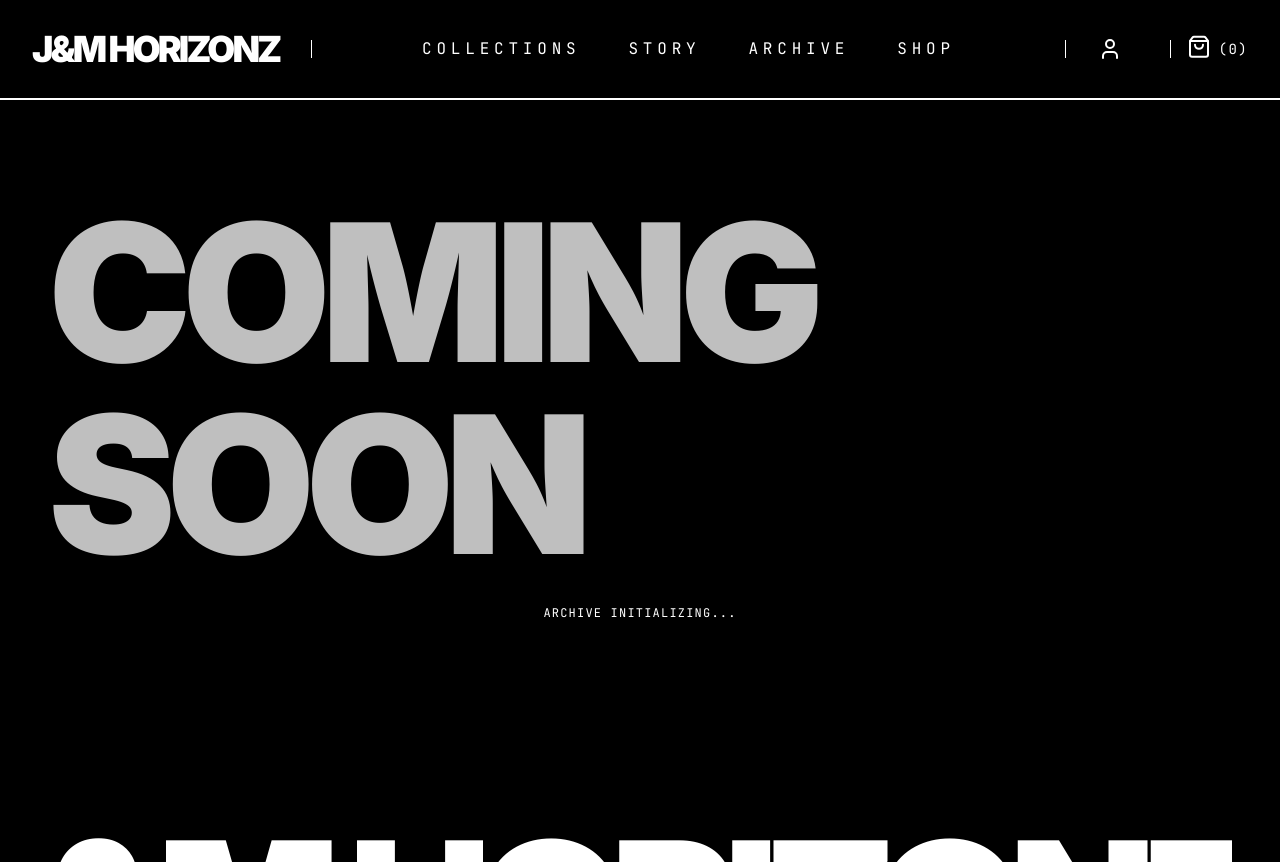
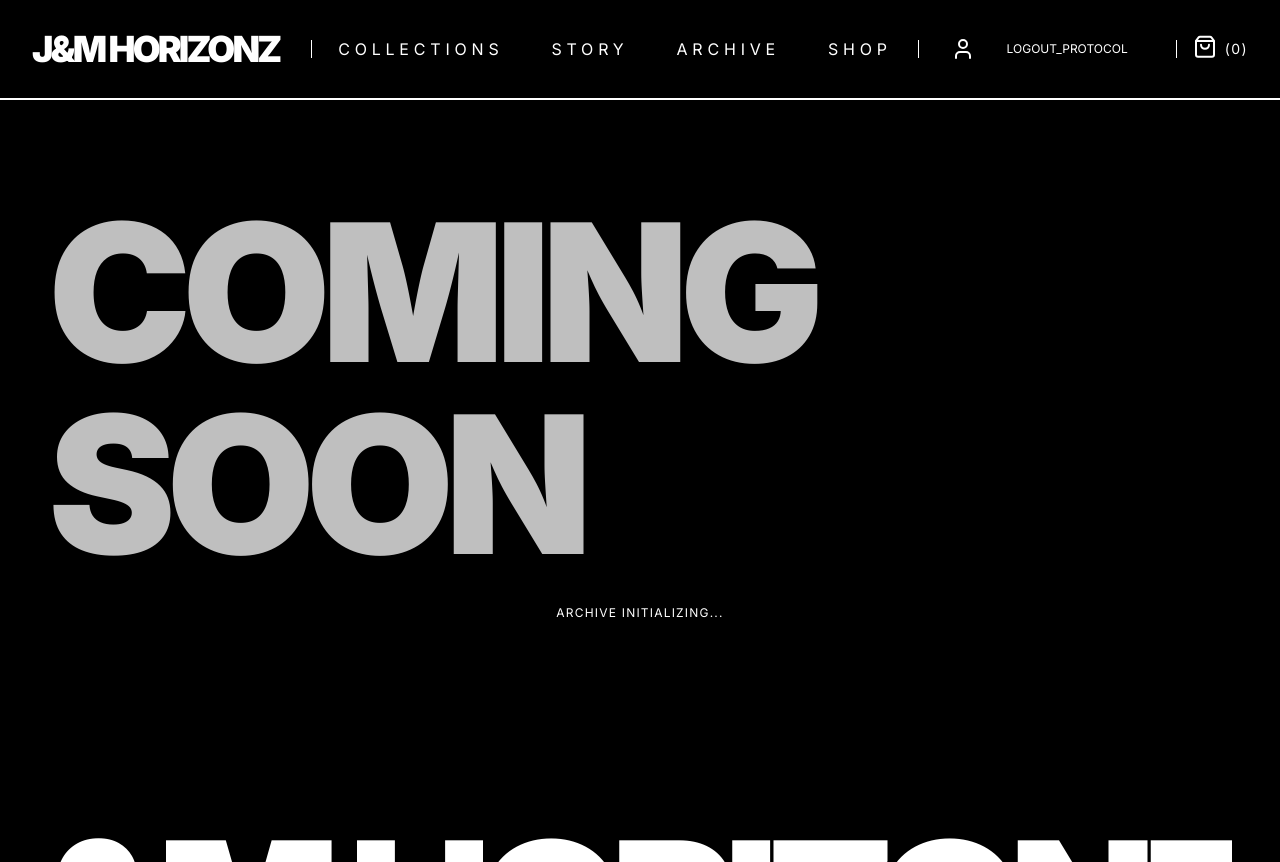
Before and after one commit to Nguyenlanhuong13a/jmhorizonz, a Next.js app: page /shop in a window 1280 px wide. Built offline with nearby package versions, Linux system fonts and the light colour scheme; no server answers; the database is empty.

Commit message:
Refactor layout and navbar components for improved styling and functionality. Updated body class for better theme management, replaced ComingSoonSection with ComingSoonPlaceholder for cleaner rendering, and added logout functionality to the navbar.

```diff
--- a/src/app/layout.tsx
+++ b/src/app/layout.tsx
@@ -8,6 +8,7 @@ import { ConditionalNavbar } from "@/components/layout/ConditionalNavbar";
 import { ConditionalFooter } from "@/components/layout/ConditionalFooter";
 import { Toaster } from "react-hot-toast";
 import { ClientOnly } from "@/components/ui/ClientOnly"; // Import the hydration fix
+import { cn } from "@/core/utils/cn";
 
 const inter = Inter({
   subsets: ["latin"],
@@ -32,7 +33,7 @@ export default function RootLayout({
 }>) {
   return (
     <html lang="en" className={`${inter.variable} ${jetbrainsMono.variable}`} suppressHydrationWarning>
-      <body className="antialiased bg-white text-black font-body selection:bg-black selection:text-white relative icon-cursor flex flex-col min-h-screen">
+      <body className={cn(inter.className, 'min-h-screen flex flex-col bg-black text-white')}>
         <AuthProvider>
           <CartProvider>
             {/*
@@ -45,9 +46,9 @@ export default function RootLayout({
               <ConditionalNavbar />
             </ClientOnly>
 
-            <div className="flex-grow flex flex-col">
+            <main className='flex-grow'>
               {children}
-            </div>
+            </main>
 
             {/* Footer - Always visible except on auth/admin pages */}
             <ConditionalFooter />
--- a/src/components/layout/Navbar.tsx
+++ b/src/components/layout/Navbar.tsx
@@ -6,6 +6,7 @@ import { ShoppingBag, User } from "lucide-react";
 import { NAV_LINKS } from "@/core/constants";
 import { useCart } from "@/context/CartContext";
 import { useEffect, useState } from "react";
+import { signOut } from "next-auth/react";
 
 export const Navbar = () => {
     const { totalItems, isMounted: cartMounted } = useCart();
@@ -53,6 +54,7 @@ export const Navbar = () => {
                 <Link href="/profile" className="hover:text-white/60 transition-colors">
                     <User size={24} strokeWidth={2} />
                 </Link>
+                <button onClick={() => signOut()} className='text-xs font-mono hover:text-red-500 transition-colors'>LOGOUT_PROTOCOL</button>
                 <div className="h-full w-[1px] bg-white mx-4" />
                 <motion.button
                     whileHover={{ scale: 1.1 }}
--- a/src/components/sections/ProductGrid.tsx
+++ b/src/components/sections/ProductGrid.tsx
@@ -1,7 +1,7 @@
 "use client";
 
 import { ProductCard } from "@/components/ui/ProductCard";
-import { ComingSoonSection } from "./ComingSoonSection";
+import { ComingSoonPlaceholder } from "./ComingSoonPlaceholder";
 import { Product } from "@/types";
 
 interface ProductGridProps {
@@ -22,30 +22,7 @@ export const ProductGrid = ({
     homepage = false
 }: ProductGridProps) => {
     if (products.length === 0) {
-        return (
-            <section className="py-24 border-t border-black">
-                <div className="px-6 md:px-12 mb-16 flex flex-col md:flex-row justify-between items-end gap-8">
-                    <div className="space-y-4">
-                        {subtitle && (
-                            <p className="font-mono text-[10px] uppercase tracking-[0.4em] opacity-40">
-                                {subtitle}
-                            </p>
-                        )}
-                        <h2 className="text-[8vw] md:text-[6vw] font-heading leading-none uppercase tracking-tighter">
-                            {title || "Deployments"}
-                        </h2>
-                    </div>
-
-                    <div className="hidden md:block">
-                        <p className="font-mono text-[10px] uppercase tracking-widest text-right opacity-40">
-                            {category} — {homepage ? "Essentials" : `Page ${page}`}
-                        </p>
-                    </div>
-                </div>
-
-                <ComingSoonSection />
-            </section>
-        );
+        return <ComingSoonPlaceholder />;
     }
 
     return (
```
